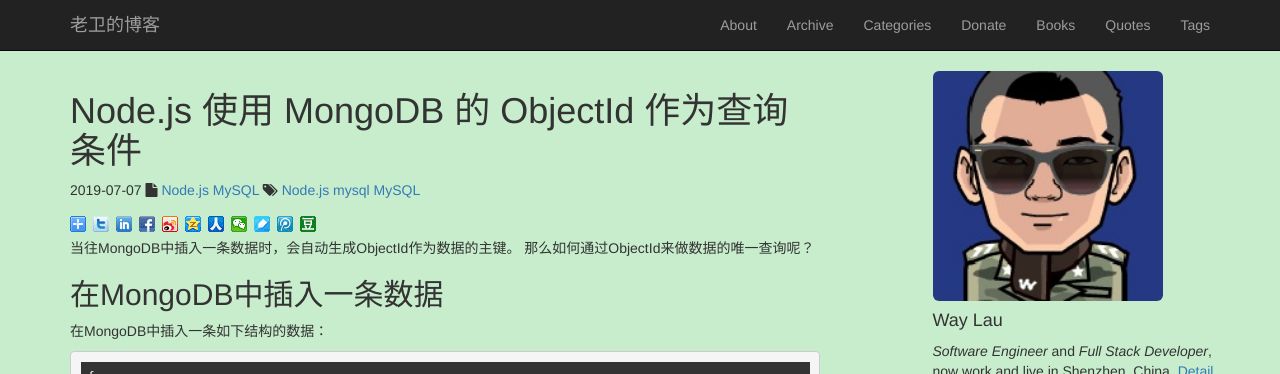
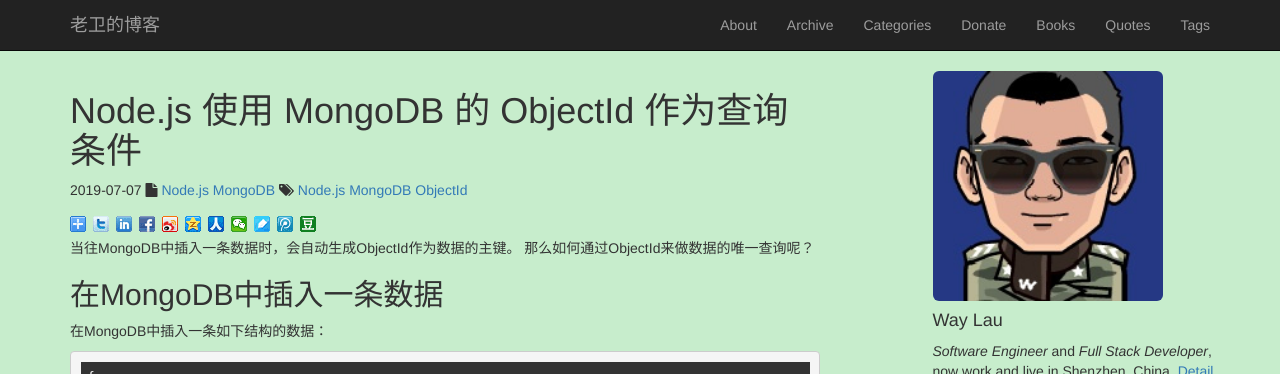
Before and after one commit to waylau/waylau.github.io, a Jekyll site: the page built from _posts/2019-08-31-node.js-mongodb-objectid.md, in a window 1280 px wide. Shown: the top 374 px of the page. Built offline with Jekyll 4.4.1, drawn with Linux system fonts in a browser that asks for light colours; comment, search, counter and statistics services are not loaded.

Commit message:
fixed  tags

```diff
--- a/_posts/2019-08-31-node.js-mongodb-objectid.md
+++ b/_posts/2019-08-31-node.js-mongodb-objectid.md
@@ -4,8 +4,8 @@
 date: 2019-07-07 00:22
 author: admin
 comments: true
-categories: [Node.js,MySQL]
-tags: [Node.js,mysql,MySQL]
+categories: [Node.js,MongoDB]
+tags: [Node.js,MongoDB,ObjectId]
 ---
 
 当往MongoDB中插入一条数据时，会自动生成ObjectId作为数据的主键。
```
